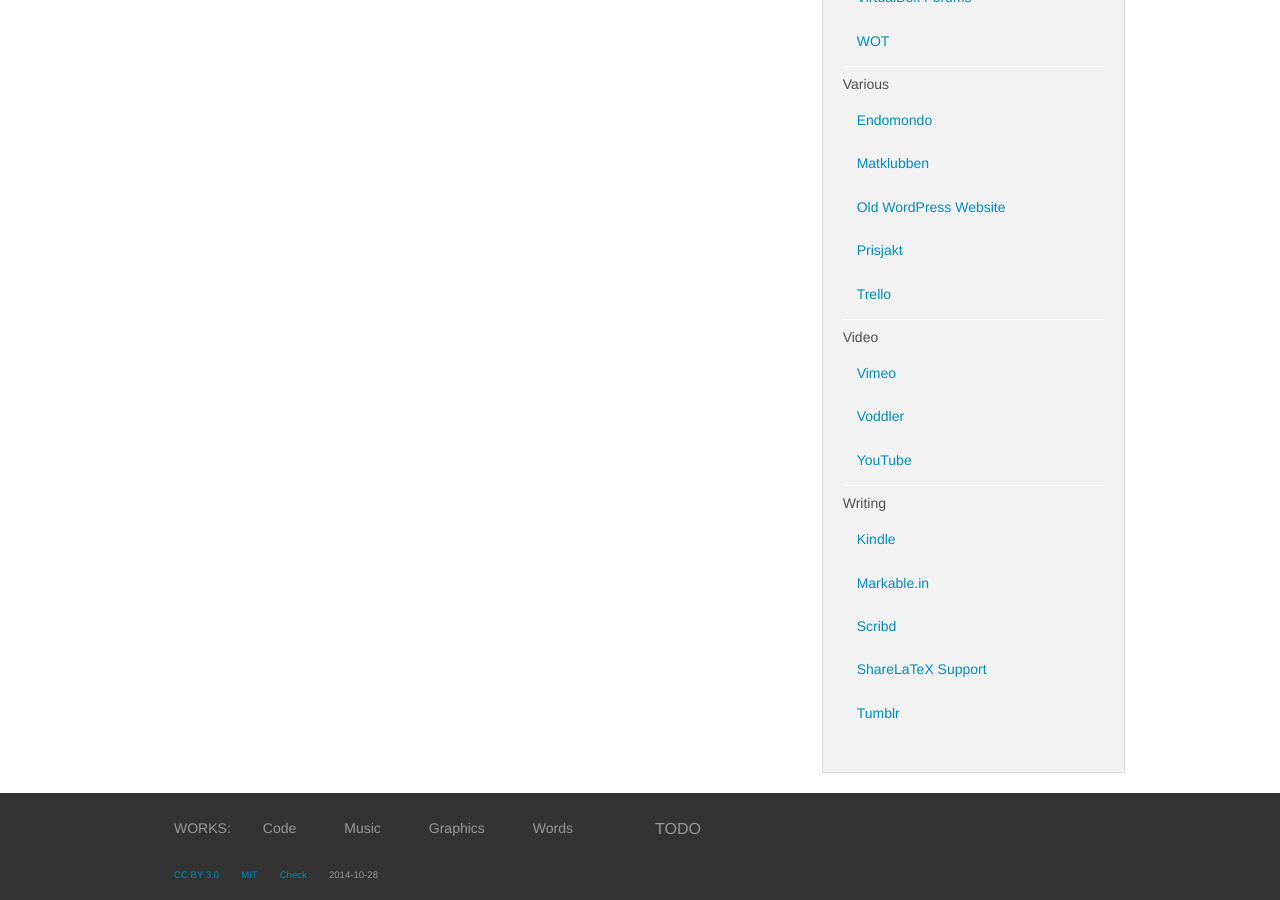
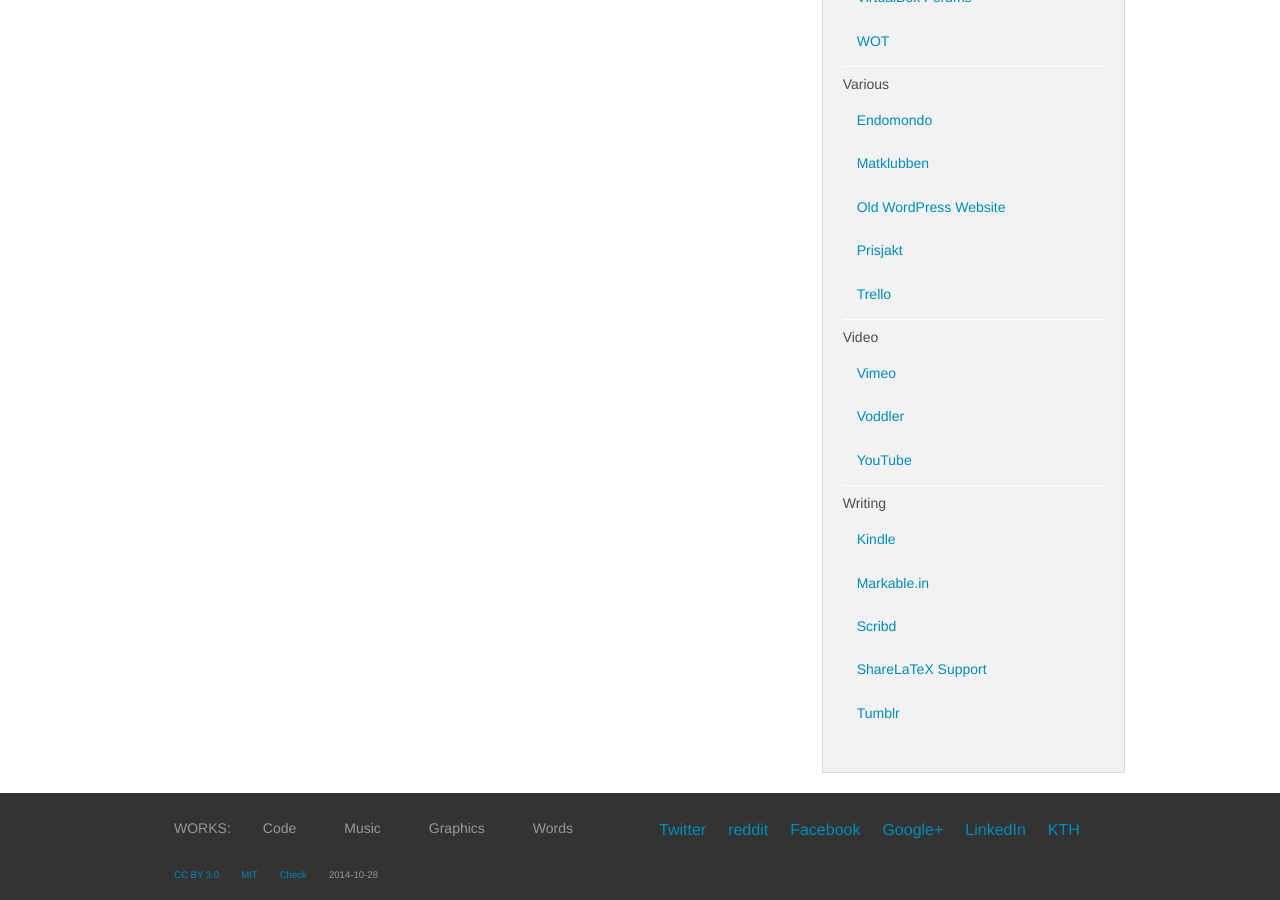
Before and after one commit to hlilje/hlilje.github.io, a Jekyll site: the page built from contact/index.html, in a window 1280 px wide and 900 px high, scrolled down 3010 px. Built offline with Jekyll 4.4.1, drawn with Linux system fonts in a browser that asks for light colours; comment, search, counter and statistics services are not loaded.

Commit message:
Add footer links

```diff
--- a/_includes/footer.html
+++ b/_includes/footer.html
@@ -15,6 +15,13 @@
     </ul>
   </div>
   <div class="large-6 columns">
-    TODO
+    <ul class="inline-list">
+      <li><a href="https://twitter.com/hlilje">Twitter</a></li>
+      <li><a href="https://www.reddit.com/user/Superkargoeren/">reddit</a></li>
+      <li><a href="https://www.facebook.com/hampusliljekvist">Facebook</a></li>
+      <li><a href="https://plus.google.com/+HampusLiljekvist">Google+</a></li>
+      <li><a href="https://www.linkedin.com/pub/hampus-liljekvist/46/72/902">LinkedIn</li>
+      <li><a href="http://www.csc.kth.se/~hlilje/">KTH</li>
+    </ul>
   </div>
 </footer>
--- a/_includes/links.html
+++ b/_includes/links.html
@@ -66,7 +66,7 @@
     <li><a href="https://plus.google.com/+HampusLiljekvist" target="_blank">Google+</a></li>
     <li><a href="https://en.gravatar.com/hampusliljekvist" target="_blank">Gravatar</a></li>
     <li><a href="https://www.linkedin.com/pub/hampus-liljekvist/46/72/902" target="_blank">LinkedIn</a></li>
-    <li><a href="http://www.reddit.com/user/Superkargoeren/" target="_blank">reddit</a></li>
+    <li><a href="https://www.reddit.com/user/Superkargoeren/" target="_blank">reddit</a></li>
     <li><a href="https://twitter.com/hlilje" target="_blank">Twitter</a></li>
     <li><a href="https://profile.live.com/cid-d48fae29737f2d8b/" target="_blank">Windows Live</a></li>
     <li><a href="https://profile.yahoo.com/CKSE2ZFEJPIE57GPJYXWYH6QE4/" target="_blank">Yahoo!</a></li>
```
